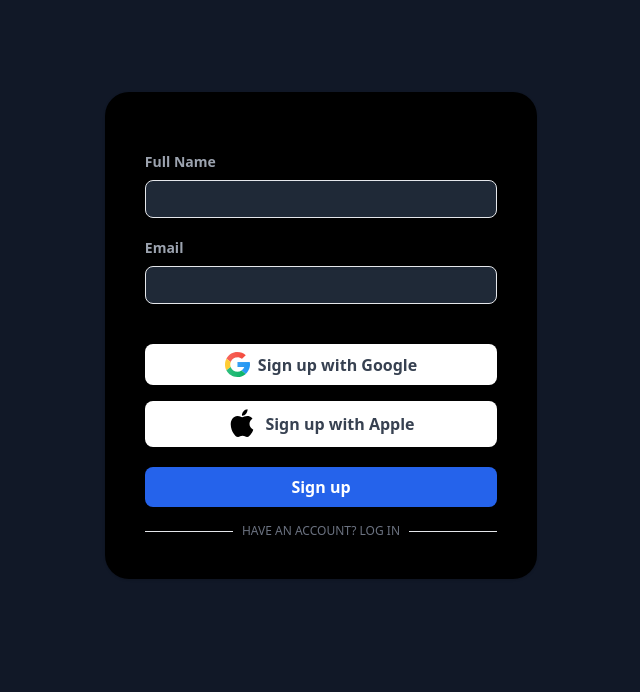
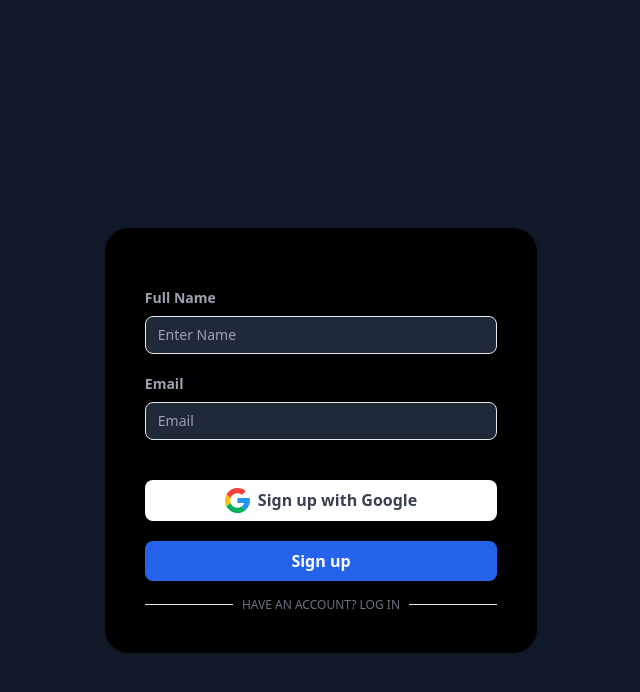
Before and after one commit to alaeddinerami/communication, a React (Vite) app in the folder frontend/: page /register in a window 1280 px wide. Shown: the top 692 px of the page, without its empty margins (319-959 px from the left). Built offline with nearby package versions, Linux system fonts and the light colour scheme.

Commit message:
feat : add register api

```diff
--- a/frontend/src/pages/rigester.tsx
+++ b/frontend/src/pages/rigester.tsx
@@ -1,39 +1,84 @@
-// import { useState } from "react";
-// import { Link } from "react-router-dom";
+import { useState } from "react";
+import { Link, useNavigate } from "react-router-dom";
+import axios from "axios";
 
 
 
-export default function  Register() {
+
+const Register: React.FC = () => {
+    const [name, setName] = useState<string>('');
+    const [email, setEmail] = useState<string>('');
+
+    const navigate = useNavigate();
 
 
+    const register = async (name: string, email: string): Promise<void> => {
+        try {
+            const res = await axios .post('http://localhost:3000/users/register', { userName: name, email: email });
+
+            console.log('Registration successful:', res.data);
+
+            if(res.status === 200 || res.status === 201){
+
+                navigate('/login');
+            }
+
+        } catch(err) {
+            console.error('Registration failed:', err);
+        }
+    };
+
+
+    const handleRegister = async (e: React.FormEvent) => {
+        e.preventDefault();
+
+
+        if (!name || !email) {
+            console.error('Please fill in all fields.');
+            return;
+        }
+
+        try {
+            await register(name, email);
+
+        } catch(err) {
+            console.log('Error while registering');
+        }
+    };
 
     return (
-
-
-<div className="flex justify-center item-center  h-screen bg-gray-900 ">
-
+        <div className="flex justify-center items-center h-screen bg-gray-900">
             <div className="relative py-3 mt-20 sm:max-w-xl sm:mx-auto">
-  <div
-    className="relative px-4 py-10 bg-black mx-8 md:mx-0 shadow rounded-3xl sm:p-10"
-  >
+                <div className="relative px-4 py-10 bg-black mx-8 md:mx-0 shadow rounded-3xl sm:p-10">
+                    <form onSubmit={handleRegister}  >
                         <div className="max-w-md mx-auto text-white">
-      <div className="mt-5  gap-5">
-
+                            <div className="mt-5 gap-5">
                                 <div>
-          <label  className="font-semibold text-sm text-gray-400 pb-1 block" htmlFor="fullname" >Full Name</label>
-
-          <input className="border rounded-lg px-3 py-2 mt-1 mb-5 text-sm w-full bg-gray-800 text-white focus:border-blue-500 focus:ring-2 focus:ring-blue-500" type="text" />
+                                    <label className="font-semibold text-sm text-gray-400 pb-1 block" htmlFor="fullname">
+                                        Full Name
+                                    </label>
+                                    <input
+                                        className="border rounded-lg px-3 py-2 mt-1 mb-5 text-sm w-full bg-gray-800 text-white focus:border-blue-500 focus:ring-2 focus:ring-blue-500"
+                                        value={name}
+                                        onChange={(e) => setName(e.target.value)}
+                                        placeholder="Enter Name"
+                                        type="text"
+                                    />
                                 </div>
-
                                 <div>
-
-          <label className="font-semibold text-sm text-gray-400 pb-1 block" htmlFor="email" >Email</label>
-          <input className="border rounded-lg px-3 py-2 mt-1 mb-5 text-sm w-full bg-gray-800 text-white focus:border-blue-500 focus:ring-2 focus:ring-blue-500" type="email" />
+                                    <label className="font-semibold text-sm text-gray-400 pb-1 block" htmlFor="email">
+                                        Email
+                                    </label>
+                                    <input
+                                        className="border rounded-lg px-3 py-2 mt-1 mb-5 text-sm w-full bg-gray-800 text-white focus:border-blue-500 focus:ring-2 focus:ring-blue-500"
+                                        value={email}
+                                        onChange={(e) => setEmail(e.target.value)}
+                                        placeholder="Email"
+                                        type="email"
+                                    />
                                 </div>
-
                             </div>
-      <div className="mt-5 grid grid-cols-1 sm:grid-cols-2 gap-5">
-      </div>
+                            <div className="mt-5 grid grid-cols-1 sm:grid-cols-2 gap-5"></div>
                             <div className="flex justify-center items-center">
                                 <div>
                                     <button
@@ -67,80 +112,32 @@ export default function  Register() {
                                                 opacity=".1"
                                                 d="M12,23.75c-3.5316772,0-6.7072754-1.4571533-8.9524536-3.7786865C5.2453613,22.4378052,8.4364624,24,12,24 c3.5305786,0,6.6952515-1.5313721,8.8881226-3.9592285C18.6495972,22.324646,15.4981079,23.75,12,23.75z"
                                             ></path>
-              <polygon
-                opacity=".1"
-                points="12,14.25 12,14.5 18.4862061,14.5 18.587492,14.25"
-              ></polygon>
-              <path
-                d="M23.9944458,12.1470337C23.9952393,12.0977783,24,12.0493774,24,12 c0-0.0139771-0.0021973-0.0274658-0.0022583-0.0414429C23.9970703,12.0215454,23.9938965,12.0838013,23.9944458,12.1470337z"
-                fill="#E6E6E6"
-              ></path>
-              <path
-                opacity=".2"
-                d="M12,9.5v0.25h11.7855721c-0.0157471-0.0825195-0.0329475-0.1680908-0.0503426-0.25H12z"
-                fill="#FFF"
-              ></path>
-              <linearGradient
-                gradientUnits="userSpaceOnUse"
-                y2="12"
-                y1="12"
-                x2="24"
-                x1="0"
-                id="LxT-gk5MfRc1Gl_4XsNKba_xoyhGXWmHnqX_gr1"
-              >
-                <stop stop-opacity=".2" stop-color="#fff" offset="0"></stop>
-                <stop stop-opacity="0" stop-color="#fff" offset="1"></stop>
-              </linearGradient>
-              <path
-                d="M23.7352295,9.5H12v5h6.4862061C17.4775391,17.121582,14.9771729,19,12,19 c-3.8659668,0-7-3.1340332-7-7c0-3.8660278,3.1340332-7,7-7c1.4018555,0,2.6939087,0.4306641,3.7885132,1.140686 c0.1675415,0.1088867,0.3403931,0.2111206,0.4978027,0.333374l3.637146-3.4699707L19.8414307,2.940979 C17.7369385,1.1170654,15.00354,0,12,0C5.3725586,0,0,5.3725586,0,12c0,6.6273804,5.3725586,12,12,12 c6.1176758,0,11.1554565-4.5812378,11.8960571-10.4981689C23.9585571,13.0101929,24,12.508667,24,12 C24,11.1421509,23.906311,10.3068237,23.7352295,9.5z"
-                fill="url(#LxT-gk5MfRc1Gl_4XsNKba_xoyhGXWmHnqX_gr1)"
-              ></path>
-              <path
-                opacity=".1"
-                d="M15.7885132,5.890686C14.6939087,5.1806641,13.4018555,4.75,12,4.75c-3.8659668,0-7,3.1339722-7,7 c0,0.0421753,0.0005674,0.0751343,0.0012999,0.1171875C5.0687437,8.0595093,8.1762085,5,12,5 c1.4018555,0,2.6939087,0.4306641,3.7885132,1.140686c0.1675415,0.1088867,0.3403931,0.2111206,0.4978027,0.333374 l3.637146-3.4699707l-3.637146,3.2199707C16.1289062,6.1018066,15.9560547,5.9995728,15.7885132,5.890686z"
-              ></path>
-              <path
-                opacity=".2"
-                d="M12,0.25c2.9750366,0,5.6829224,1.0983887,7.7792969,2.8916016l0.144165-0.1375122 l-0.110014-0.0958166C17.7089558,1.0843592,15.00354,0,12,0C5.3725586,0,0,5.3725586,0,12 c0,0.0421753,0.0058594,0.0828857,0.0062866,0.125C0.0740356,5.5558472,5.4147339,0.25,12,0.25z"
-                fill="#FFF"
-              ></path>
                                         </svg>
                                         <span className="ml-2">Sign up with Google</span>
-          </button>
-          <button
-            className="flex items-center justify-center py-2 px-20 bg-white hover:bg-gray-200 focus:ring-blue-500 focus:ring-offset-blue-200 text-gray-700 w-full transition ease-in duration-200 text-center text-base font-semibold shadow-md focus:outline-none focus:ring-2 focus:ring-offset-2 rounded-lg mt-4"
-          >
-            <svg
-              viewBox="0 0 30 30"
-              height="30"
-              width="30"
-              y="0px"
-              x="0px"
-              xmlns="http://www.w3.org/2000/svg"
-            >
-              <path
-                d="M25.565,9.785c-0.123,0.077-3.051,1.702-3.051,5.305c0.138,4.109,3.695,5.55,3.756,5.55 c-0.061,0.077-0.537,1.963-1.947,3.94C23.204,26.283,21.962,28,20.076,28c-1.794,0-2.438-1.135-4.508-1.135 c-2.223,0-2.852,1.135-4.554,1.135c-1.886,0-3.22-1.809-4.4-3.496c-1.533-2.208-2.836-5.673-2.882-9 c-0.031-1.763,0.307-3.496,1.165-4.968c1.211-2.055,3.373-3.45,5.734-3.496c1.809-0.061,3.419,1.242,4.523,1.242 c1.058,0,3.036-1.242,5.274-1.242C21.394,7.041,23.97,7.332,25.565,9.785z M15.001,6.688c-0.322-1.61,0.567-3.22,1.395-4.247 c1.058-1.242,2.729-2.085,4.17-2.085c0.092,1.61-0.491,3.189-1.533,4.339C18.098,5.937,16.488,6.872,15.001,6.688z"
-              ></path>
-            </svg>
-            <span className="ml-2">Sign up with Apple</span>
                                     </button>
                                 </div>
                             </div>
                             <div className="mt-5">
                                 <button
                                     className="py-2 px-4 bg-blue-600 hover:bg-blue-700 focus:ring-blue-500 focus:ring-offset-blue-200 text-white w-full transition ease-in duration-200 text-center text-base font-semibold shadow-md focus:outline-none focus:ring-2 focus:ring-offset-2 rounded-lg"
-          type="submit">Sign up
+                                    type="submit"
+                                >
+                                    Sign up
                                 </button>
                             </div>
-      <div className="flex items-center justify-between mt-4">
+                            <Link to="/login" className="flex items-center justify-between mt-4">
                                 <span className="w-1/5 border-b dark:border-gray-600 md:w-1/4"></span>
-        <a className="text-xs text-gray-500 uppercase dark:text-gray-400 hover:underline" href="#" >have an account? Log in</a>
+                                <a className="text-xs text-gray-500 uppercase dark:text-gray-400 hover:underline" href="#">
+                                    have an account? Log in
+                                </a>
                                 <span className="w-1/5 border-b dark:border-gray-600 md:w-1/4"></span>
+                            </Link>
+                        </div>
+                    </form>
                 </div>
             </div>
         </div>
-</div>
+    );
+};
 
-      </div>
-    )
-}
+export default Register;
```
Lines whose indentation alone changed are shown as unchanged.
